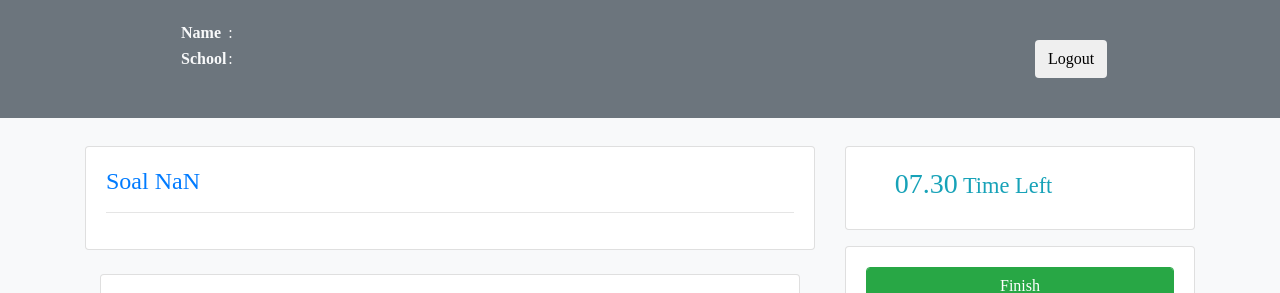
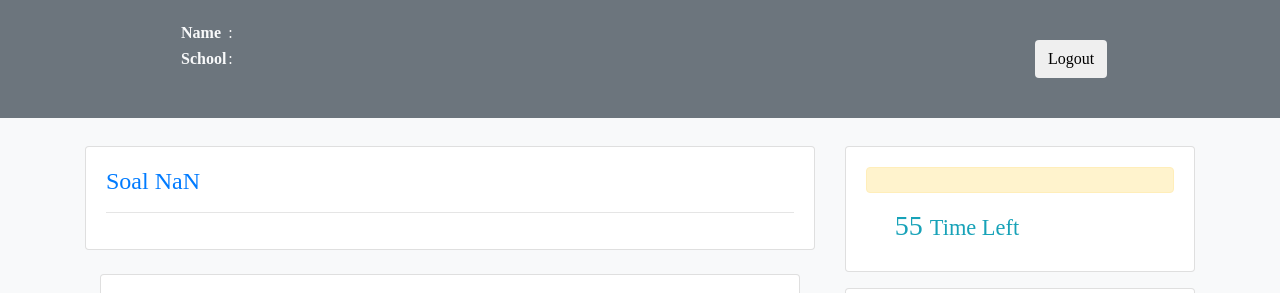
Before and after one commit to rakhadzaky/TryOutAngular, an Angular app: page /AnswerTime in a window 1280 px wide. Shown: the top 293 px of the page. Built offline with nearby package versions, Linux system fonts and the light colour scheme; no server answers; sample sign-in values are in the browser's storage; a web font is replaced by a local one.

Commit message:
add timer for answer time (static 60 sec)

```diff
--- a/src/app/answer-par/answer-par.component.html
+++ b/src/app/answer-par/answer-par.component.html
@@ -82,7 +82,12 @@
 			<div class="col-md-4">
 				<div class="card mb-3">
 					<div class="card-body">
-						<h3 class="text-info"><i class="fa fa-clock-o"></i> 07.30<small class="font-weight-light"> Time Left</small></h3>
+						<div class="alert alert-warning" *ngIf="timeAlert != ''">
+							{{timeAlert}}
+						</div>
+						<h3 class="text-info"><i class="fa fa-clock-o"></i>
+							{{timeLeft}}
+							<small class="font-weight-light"> Time Left</small></h3>
 					</div>
 				</div>
 				<div class="card mb-3">
--- a/src/app/answer-par/answer-par.component.ts
+++ b/src/app/answer-par/answer-par.component.ts
@@ -15,6 +15,10 @@ export class AnswerParComponent implements OnInit {
   value = {}
   ListAnswer = []
   VarNumber = ''
+
+  timeAlert : ''
+  timeLeft: number = 60;
+  interval;
   constructor(private _router: Router, private _homeParcipantsService : HomeParticipantsService) { }
 
   ngOnInit() {
@@ -35,6 +39,21 @@ export class AnswerParComponent implements OnInit {
 
     this.GetQuestion()
 
+    this.startTimer()
+
+  }
+
+  startTimer() {
+    this.interval = setInterval(() => {
+      if(this.timeLeft > 0) {
+        this.timeLeft--;
+        if(this.timeLeft <= 20){
+          this.timeAlert = "20 second left"
+        }
+      } else {
+        this.FinishProses()
+      }
+    },1000)
   }
 
   setNumber(){
@@ -115,7 +134,8 @@ export class AnswerParComponent implements OnInit {
           localStorage.removeItem('idTest')
           localStorage.removeItem('number_quest')
           localStorage.removeItem('token_start')
-          this._router.navigate(['/HomeParticipants'])
+          // this._router.navigate(['/HomeParticipants'])
+          window.location.href = '/HomeParticipants'
         },
         err => console.log(err)
       )
```
